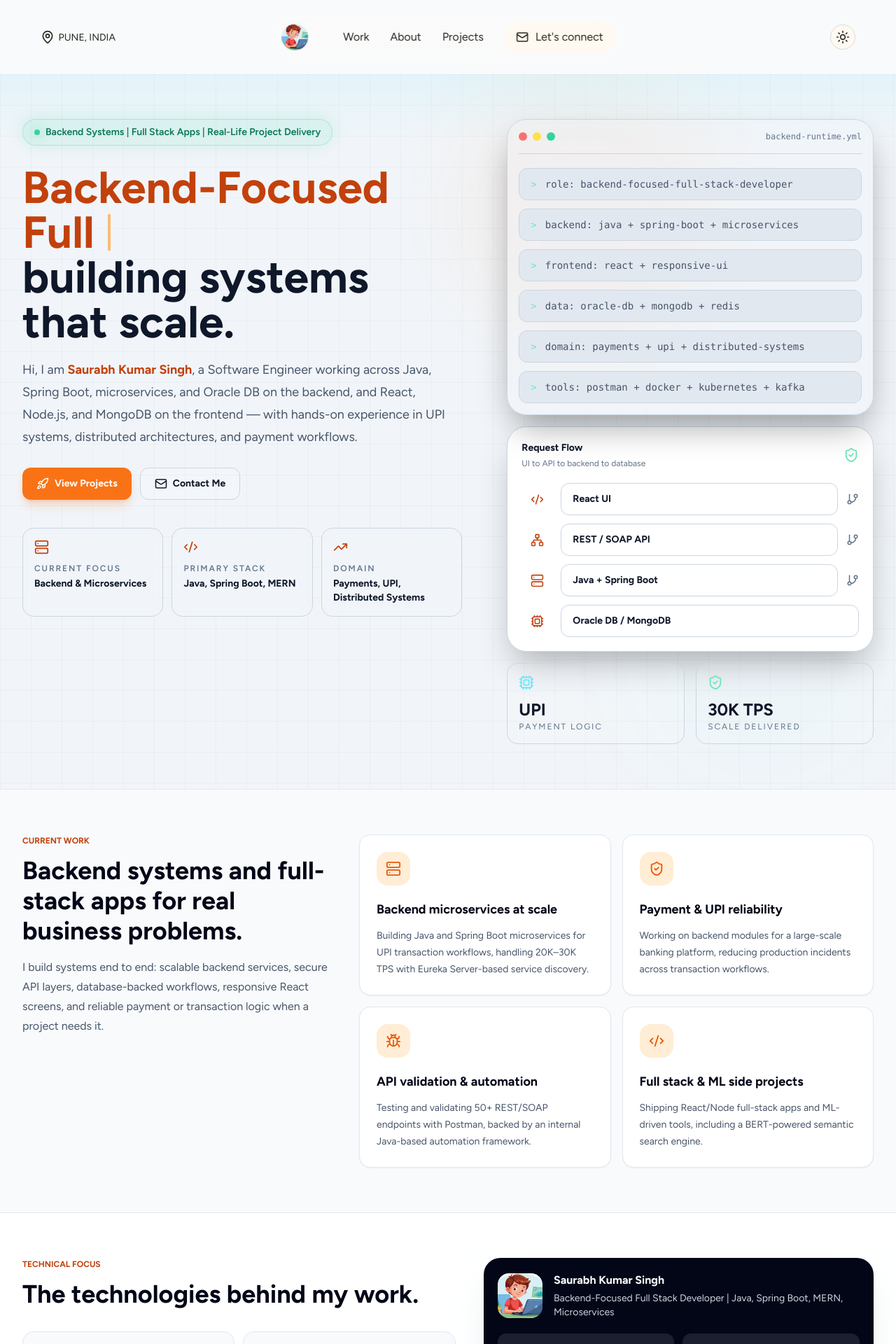
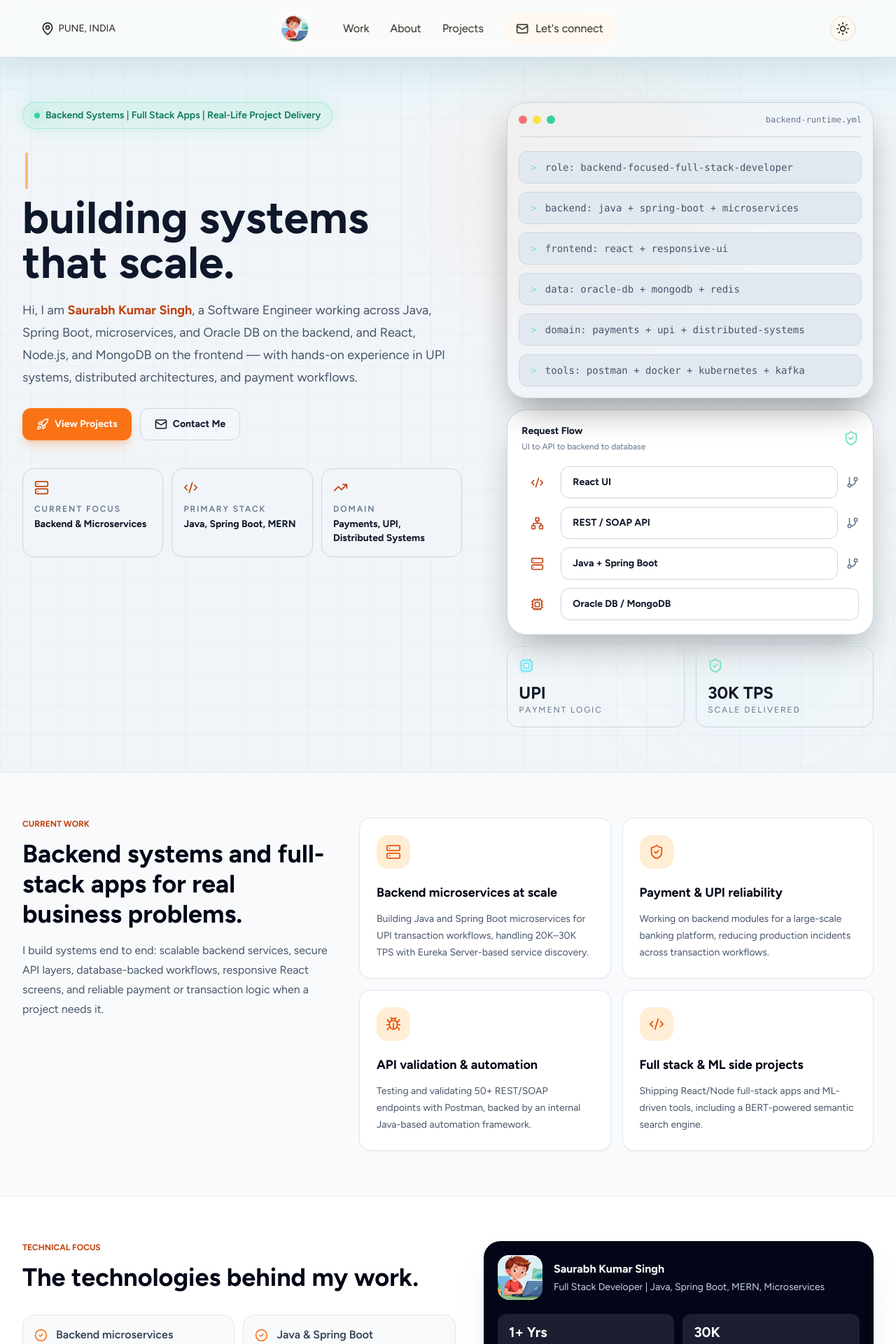
Before and after one commit to Saurabh2404/Portfolio, a Next.js app: page / in a window 1280 px wide. Shown: the top 1920 px of the page at 70% size. Built offline with nearby package versions, Linux system fonts and the light colour scheme.

Commit message:
Refine navbar and portfolio headline

```diff
--- a/src/data/portfolio.js
+++ b/src/data/portfolio.js
@@ -51,7 +51,7 @@ export const profile = {
   name: "Saurabh Kumar",
   fullName: "Saurabh Kumar Singh",
   role: "Software Engineer",
-  headline: "Backend-Focused Full Stack Developer | Java, Spring Boot, MERN, Microservices",
+  headline: "Full Stack Developer | Java, Spring Boot, MERN, Microservices",
   location: "Pune, India",
   email: "rapidsaurabh3104@gmail.com",
   phone: "+916205809317",
--- a/src/pages/index.js
+++ b/src/pages/index.js
@@ -31,7 +31,7 @@ import {
   ShieldCheck,
 } from "lucide-react";
 
-const typedRole = "Backend-Focused Full Stack Developer";
+const typedRole = "Full Stack Developer";
 
 export default function Home() {
   const PrimaryIcon = cta.primary.icon;
--- a/src/styles/globals.css
+++ b/src/styles/globals.css
@@ -5,7 +5,8 @@
 
 /* Shared styles required by the imported portfolio pages. */
 .updated-portfolio{overflow-x:clip}
-.updated-portfolio .site-nav{position:relative;top:0;height:106px}
+.updated-portfolio .site-nav{position:sticky;top:0;height:82px;background:rgba(248,250,252,.82);border-bottom:1px solid rgba(148,163,184,.22);box-shadow:0 16px 40px rgba(15,23,42,.08);backdrop-filter:blur(22px);-webkit-backdrop-filter:blur(22px);z-index:100}
+.dark .updated-portfolio .site-nav{background:rgba(2,6,23,.78);border-bottom-color:rgba(255,255,255,.1);box-shadow:0 16px 40px rgba(0,0,0,.28)}
 .updated-portfolio .imported-hero{isolation:isolate}
 html:not(.dark) .imported-hero{background:#f1f5f9;color:#0f172a}
 html:not(.dark) .imported-hero .text-white{color:#0f172a}
```
